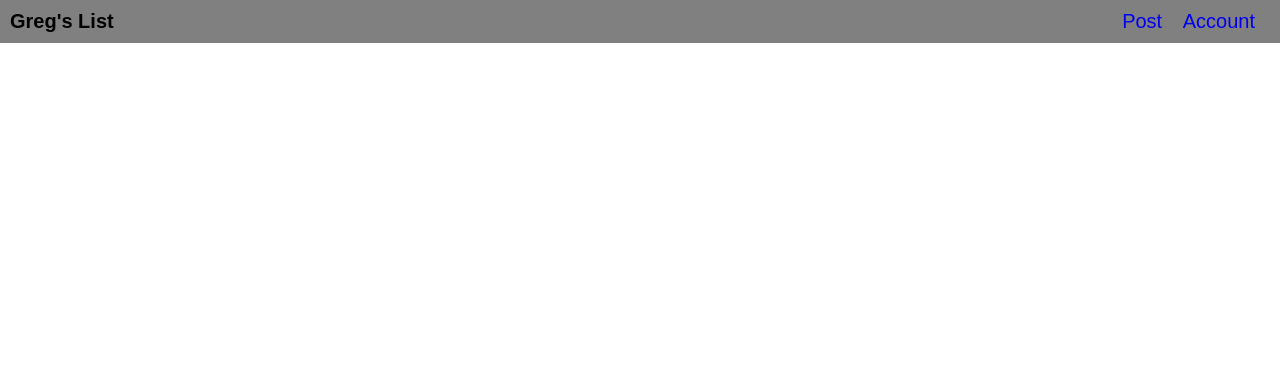
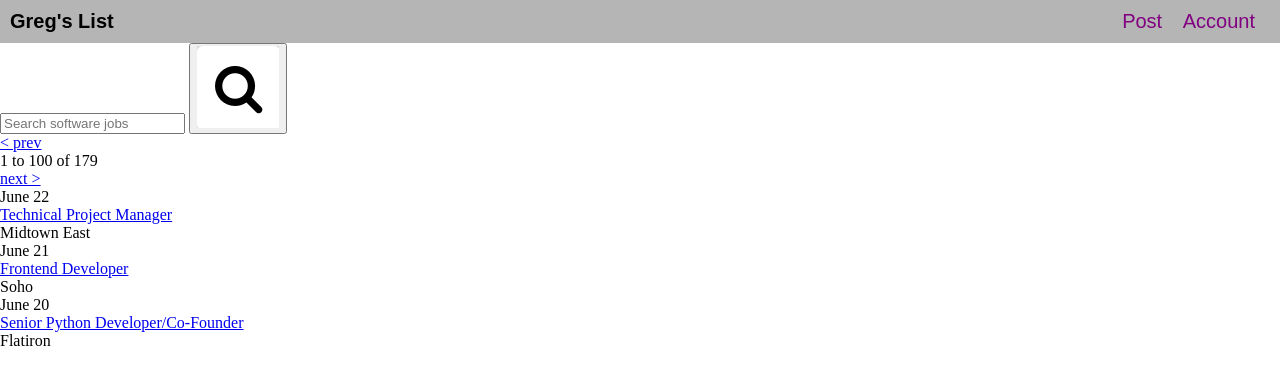
Before and after one commit to jcbkw/challenge_lesson5, a plain HTML site: page index.html in a window 1280 px wide. Drawn offline with Linux system fonts and the light colour scheme.

Commit message:
modified html structure

```diff
--- a/css/main.css
+++ b/css/main.css
@@ -3,7 +3,7 @@ body {
 }
 
 nav {
-    background-color: grey;
+    background-color: #b5b5b5;
     width:100%;
     position: relative;
     padding: 10px;
@@ -45,4 +45,5 @@ ul.nav {
 
 .nav a {
     text-decoration: none;
+    color: purple;
 }
--- a/index.html
+++ b/index.html
@@ -15,6 +15,36 @@
         <li><a href="http://www.thinkful.com">Account</a></li>
     </ul>
 </nav>
+<div>
+    <form>
+        <input type="search" placeholder="Search software jobs">
+        <button type="submit">
+                <img src="images/magnifying-glass.png"></img>
+        </button>
+    </form>
+    <div class="page_nav">
+        <div><a href="www.thinkful.com"> &lt prev </a></div>
+        <div> 1 to 100 of 179 </div>
+        <div><a href="www.thinkful.com"> next &gt</a> </div>
+    </div>
+
+    <div  class="search_result">
+        <div class="date">June 22</div>
+        <div class="job_title"><a href="www.thinkful.com"> Technical Project Manager </a> </div>
+        <div class="location"> Midtown East </div>
+    </div>
+    <div  class="search_result">
+        <div class="date">June 21</div>
+        <div class="job_title"><a href="www.thinkful.com"> Frontend Developer</a> </div>
+        <div class="location"> Soho </div>
+    </div>
+    <div  class="search_result">
+        <div class="date">June 20</div>
+        <div class="job_title"><a href="www.thinkful.com"> Senior Python Developer/Co-Founder </a> </div>
+        <div class="location"> Flatiron </div>
+    </div>
+</div>
+
 
 </div>
     </body>
```
